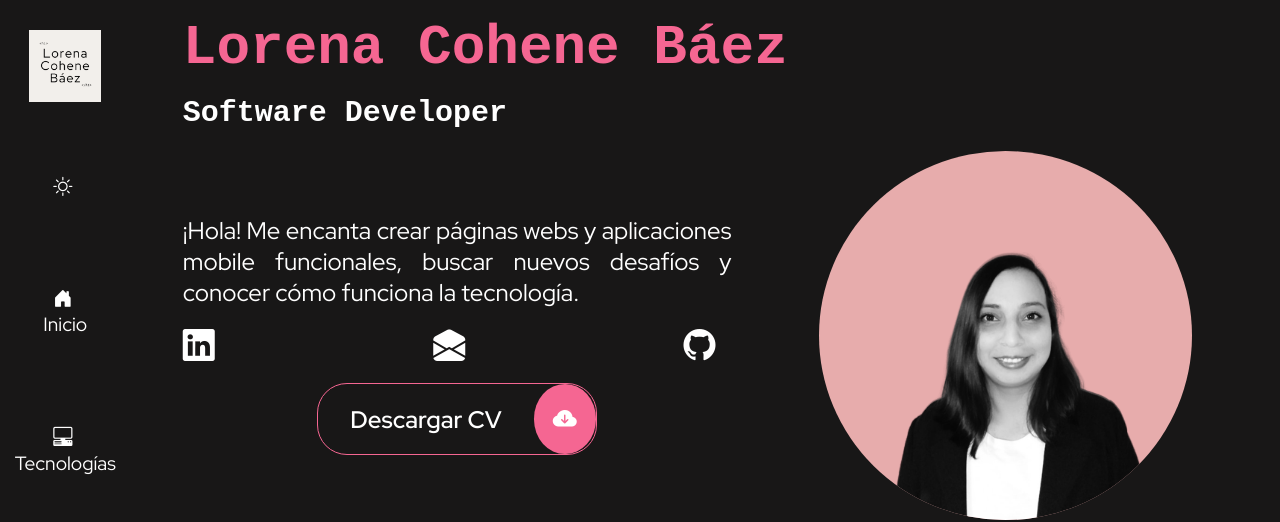
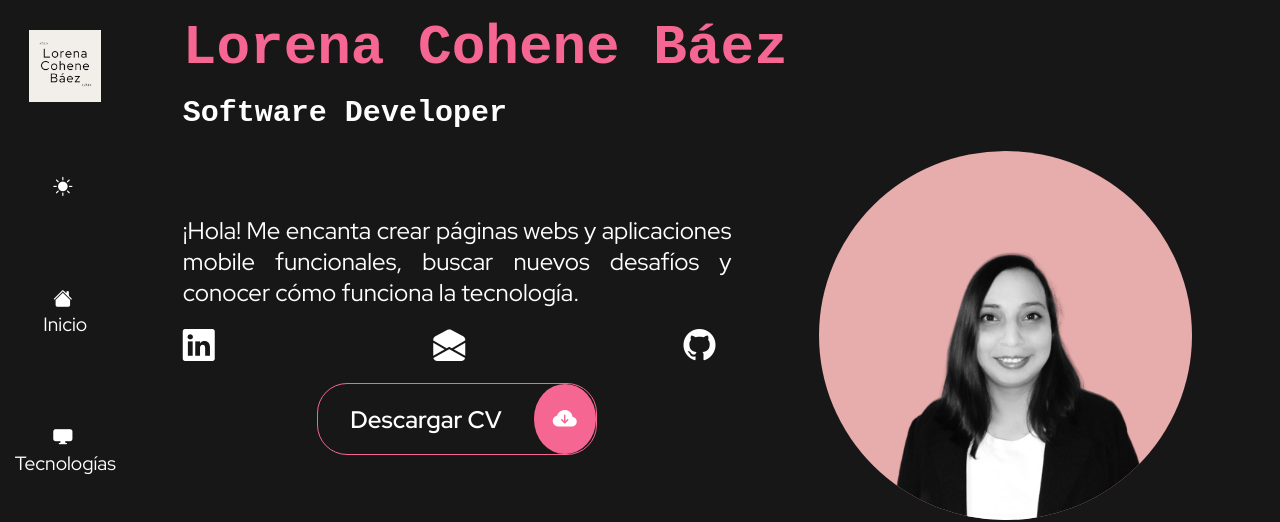
Before and after one commit to LorenaCoheneBaez/portfolio, a React (Create React App) app: page / in a window 1280 px wide. Shown: the top 522 px of the page. Built offline with nearby package versions, Linux system fonts and the light colour scheme; a web font is replaced by a local one.

Commit message:
Change side icons

```diff
--- a/src/components/Header.js
+++ b/src/components/Header.js
@@ -24,10 +24,10 @@ export default function Header() {
         <ul>
           <li><a href="#home" className="logo-header"><img src="/logo192.png" alt="logo Lorena Cohene Báez" /></a></li>
           <button onClick={handleChange} type='button' className="theme-btn btn" id='theme-btn'>
-            <i id='color-icon-header' className="bi bi-brightness-high"></i>
+            <i id='color-icon-header' className="bi bi-brightness-high-fill"></i>
           </button>
-          <li><a href="#home" className='btn'><i className="bi bi-house-door-fill"></i>Inicio</a></li>
-          <li><a className='btn' href="#skills"><i className="bi bi-pc-display-horizontal"></i> Tecnologías</a></li>
+          <li><a href="#home" className='btn'><i className="bi bi-house-fill"></i>Inicio</a></li>
+          <li><a className='btn' href="#skills"><i className="bi bi-display-fill"></i> Tecnologías</a></li>
           <li><a className='btn' href="#projects"><i className="bi bi-briefcase-fill"></i> Proyectos</a></li>
           <li><a className='btn' href="#contact"><i className="bi bi-envelope-fill"></i> Contacto</a></li>
         </ul>
--- a/src/pages/Contact.js
+++ b/src/pages/Contact.js
@@ -7,7 +7,7 @@ export default function Contact() {
   return (
     <div id='contact'>
       <h3>Contacto</h3>
-      <p className='about'>Contáctame y construyamos webs maravillosas.</p>
+      {/* <p className='about'>Contáctame y construyamos webs maravillosas.</p> */}
       <div className='contact-wrapper'>
         {redes.map((item, index) => {
           return (
```
